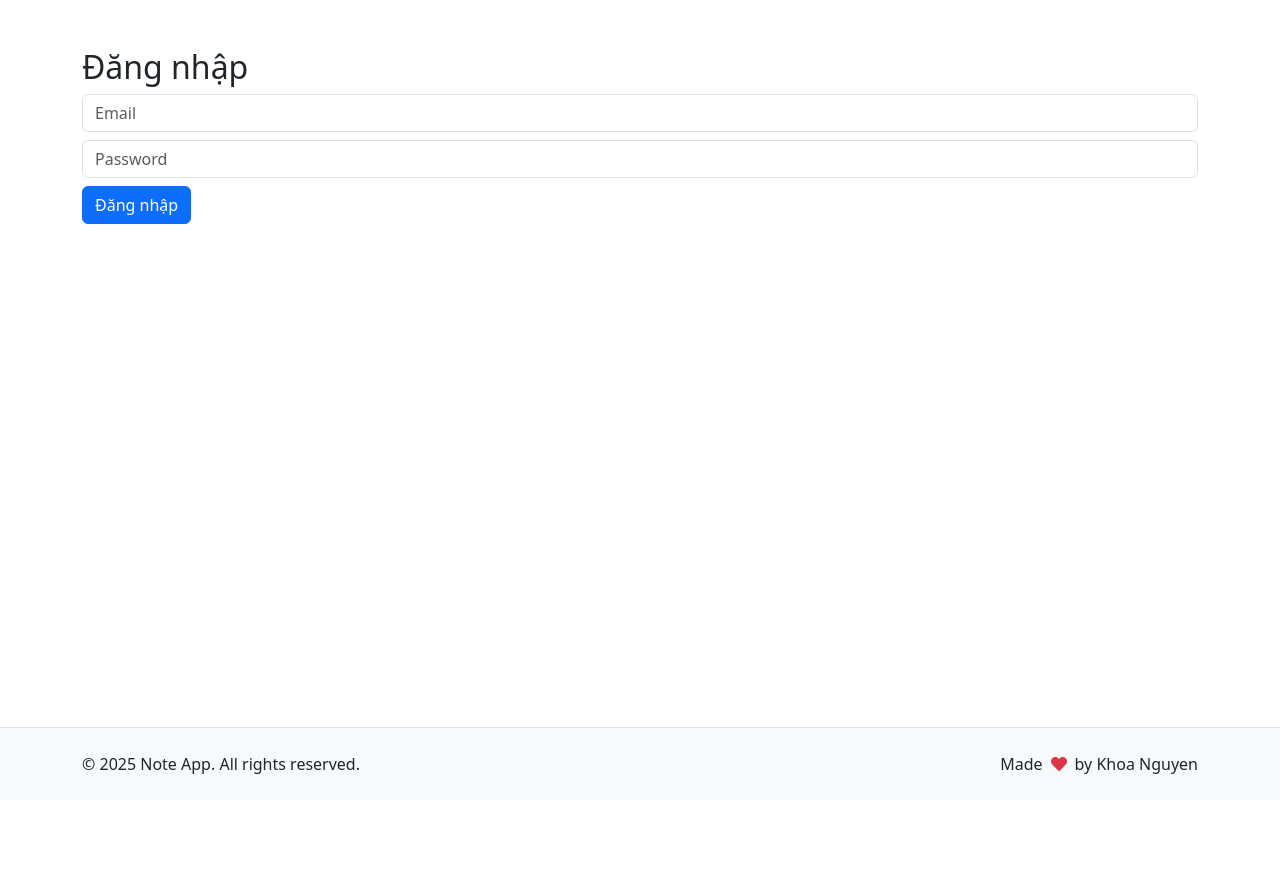
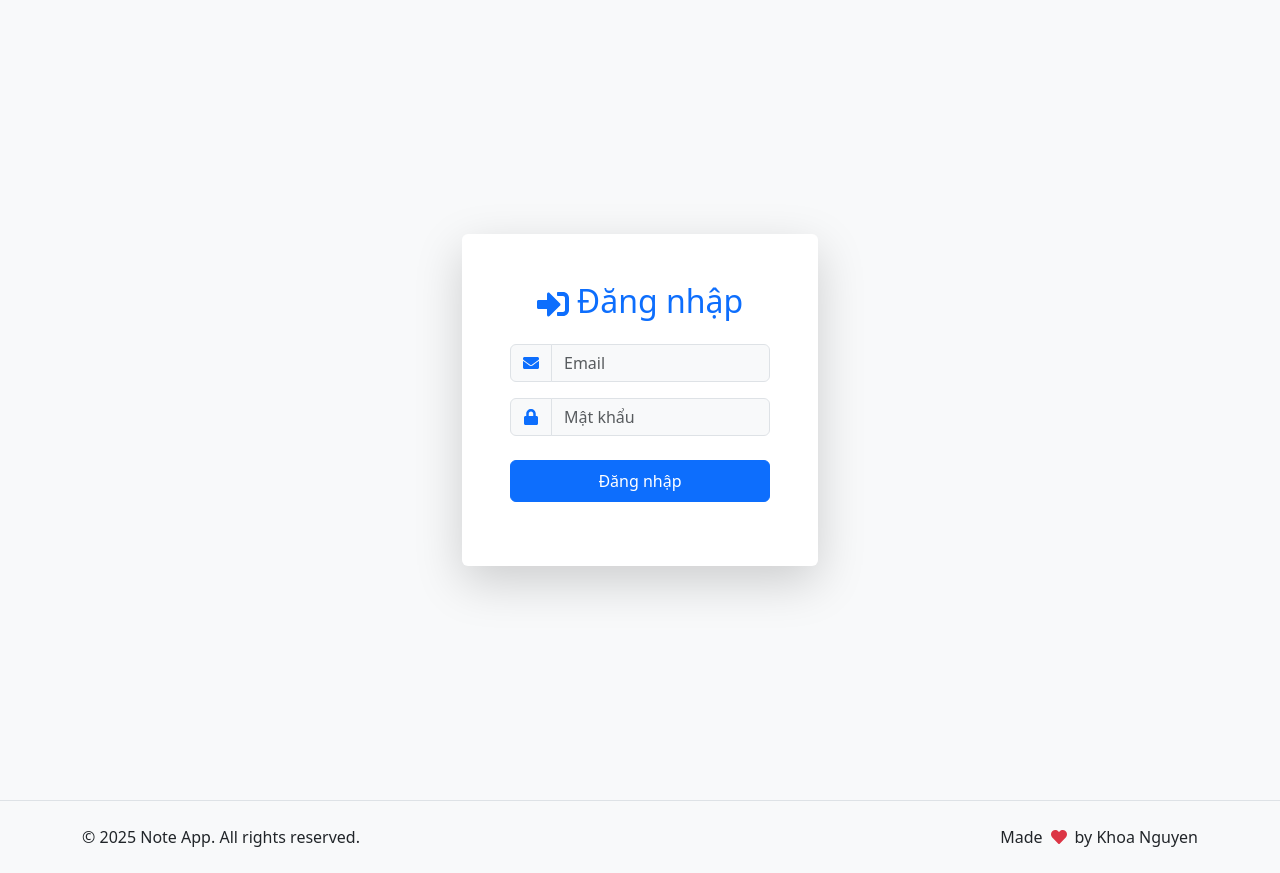
Before and after one commit to KhoaNguyen-HCMUS/note-app-frontend, a React (Vite) app: page /login in a window 1280 px wide. Before the commit the page ends 800 px from the top, so only its background shows below. Built offline with nearby package versions, Linux system fonts and the light colour scheme; no server answers.

Commit message:
feat ✨  enhance UI

```diff
--- a/src/pages/loginPage.jsx
+++ b/src/pages/loginPage.jsx
@@ -1,5 +1,6 @@
 import { useState } from 'react';
 import { useNavigate } from 'react-router-dom';
+import { FaEnvelope, FaLock, FaSignInAlt } from 'react-icons/fa';
 import axiosClient from '../api/axiosClient';
 
 export default function LoginPage() {
@@ -15,30 +16,73 @@ export default function LoginPage() {
       navigate('/notes');
     } catch (error) {
       setError('Đăng nhập thất bại');
-      console.error('Login error:', error.response.data.message);
+      console.error('Login error:', error.response?.data?.message);
     }
   };
 
   return (
-    <div className='container mt-5'>
-      <h2>Đăng nhập</h2>
-      {error && <div className='alert alert-danger'>{error}</div>}
+    <div className='container-fluid bg-light min-vh-100 d-flex align-items-center'>
+      <div className='container'>
+        <div className='row justify-content-center'>
+          <div className='col-md-6 col-lg-4'>
+            <div className='card shadow-lg border-0'>
+              <div className='card-body p-5'>
+                <h2 className='text-center mb-4 text-primary'>
+                  <FaSignInAlt className='me-2' />
+                  Đăng nhập
+                </h2>
+
+                {error && (
+                  <div className='alert alert-danger d-flex align-items-center' role='alert'>
+                    <FaLock className='me-2' /> {error}
+                  </div>
+                )}
+
                 <form onSubmit={handleLogin}>
+                  <div className='mb-3'>
+                    <div className='input-group'>
+                      <span className='input-group-text bg-light'>
+                        <FaEnvelope className='text-primary' />
+                      </span>
                       <input
-          className='form-control mb-2'
+                        type='email'
+                        className='form-control bg-light'
                         placeholder='Email'
                         value={form.email}
                         onChange={(e) => setForm({ ...form, email: e.target.value })}
+                        required
                       />
+                    </div>
+                  </div>
+
+                  <div className='mb-4'>
+                    <div className='input-group'>
+                      <span className='input-group-text bg-light'>
+                        <FaLock className='text-primary' />
+                      </span>
                       <input
-          className='form-control mb-2'
-          placeholder='Password'
                         type='password'
+                        className='form-control bg-light'
+                        placeholder='Mật khẩu'
                         value={form.password}
                         onChange={(e) => setForm({ ...form, password: e.target.value })}
+                        required
                       />
-        <button className='btn btn-primary'>Đăng nhập</button>
+                    </div>
+                  </div>
+
+                  <button
+                    type='submit'
+                    className='btn btn-primary w-100 py-2 mb-3 d-flex align-items-center justify-content-center gap-2'
+                  >
+                    Đăng nhập
+                  </button>
                 </form>
+              </div>
+            </div>
+          </div>
+        </div>
+      </div>
     </div>
   );
 }
```
Lines whose indentation alone changed are shown as unchanged.
